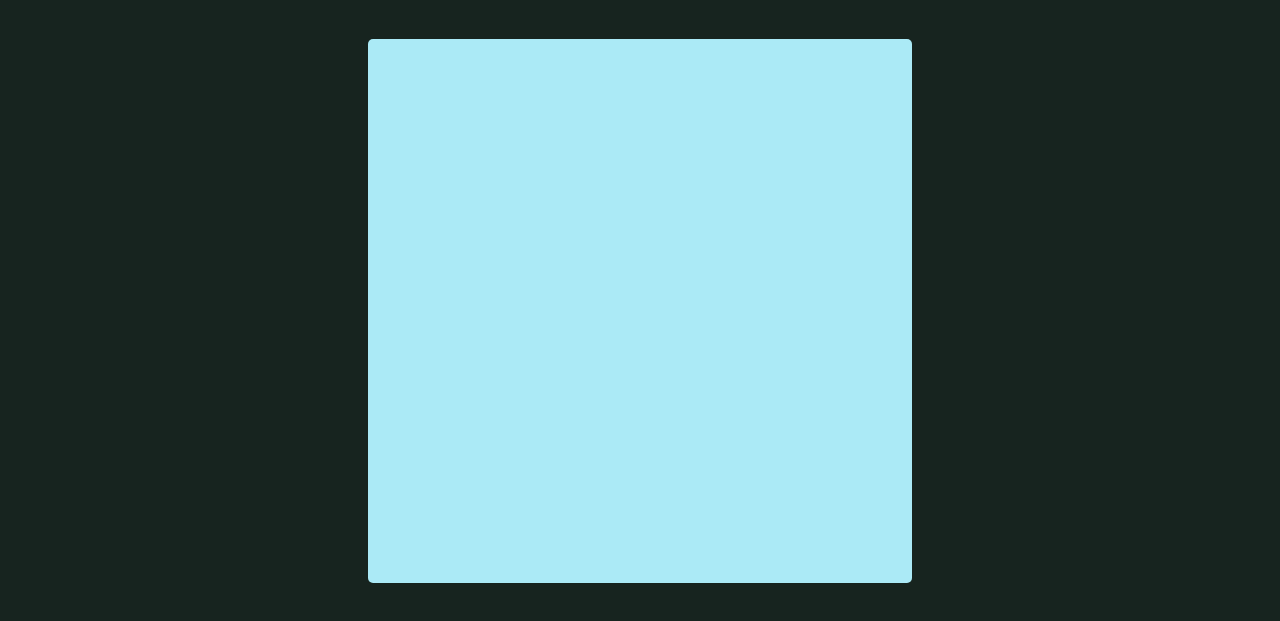
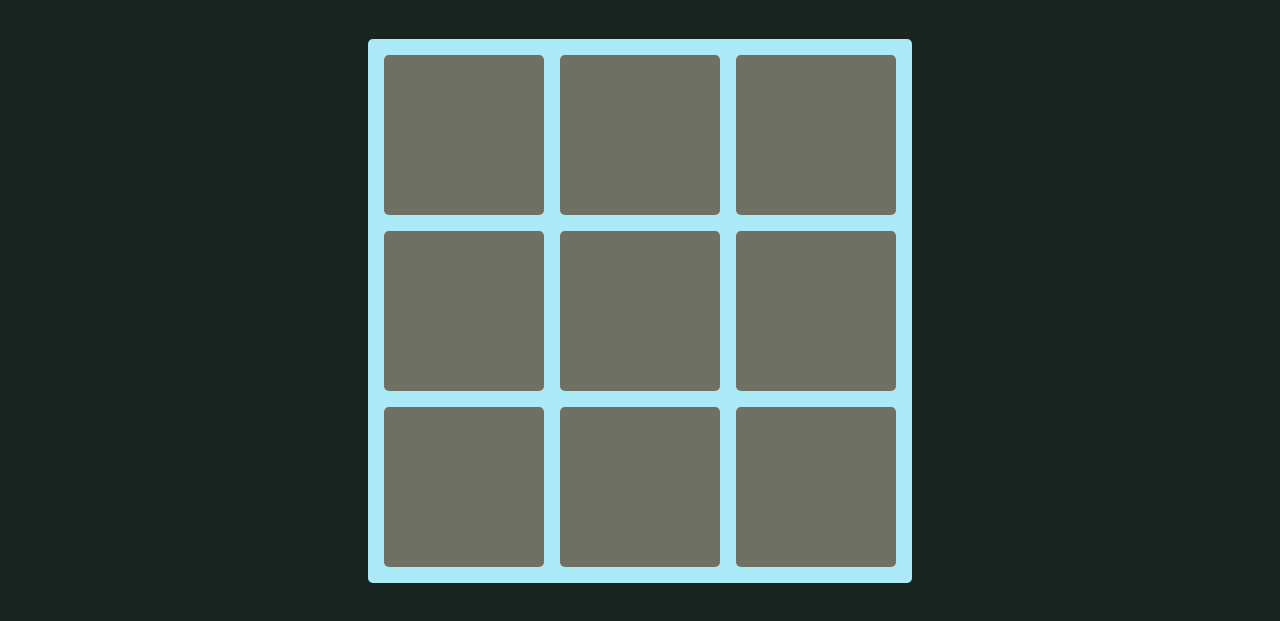
Before and after one commit to amillionhornets/Web-programming, a plain HTML site: page HW5/index.html in a window 1280 px wide. Shown: the part 151-772 px from the top of the page. Drawn offline with Linux system fonts and the light colour scheme; the site is published under a folder, as on GitHub Pages, so addresses that start at the root find nothing.

Commit message:
fixed hw5

```diff
--- a/HW5/index.html
+++ b/HW5/index.html
@@ -22,7 +22,7 @@
   <main>
     <div class="board"></div>
   </main>
-  <script src="/HW5/app.js" type="module"></script>
+  <script src="app.js"></script>
   <div class="game-over-display"></div>
 
 </html>
```
